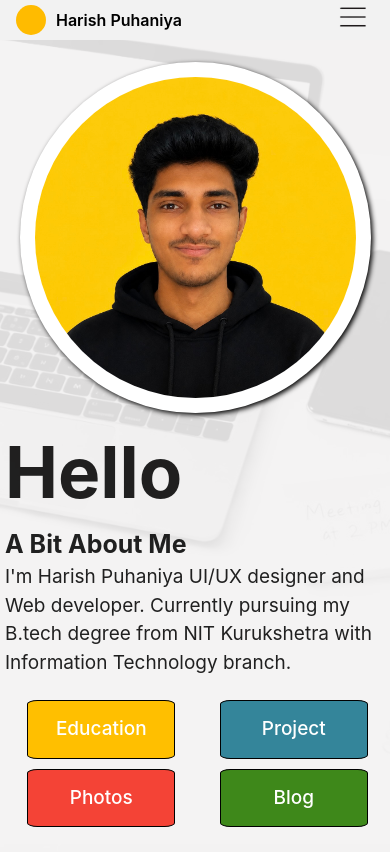
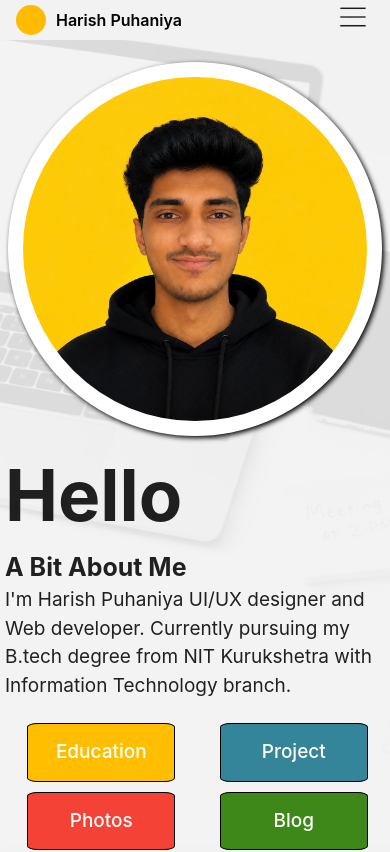
Before and after one commit to HARISH-YADAV483/harishpuhaniya, a React (Vite) app in the folder frontend/: page / in a window 390 px wide. Shown: the top 852 px of the page. Built offline with nearby package versions, Linux system fonts and the light colour scheme; no server answers.

Commit message:
your message

```diff
--- a/frontend/src/components/Home.css
+++ b/frontend/src/components/Home.css
@@ -135,12 +135,12 @@ width: calc(100vw - 30px);
 
 } */
  .rama {
-margin-right: 5vw !important;
-margin-left: 5vw !important;
+margin-right: 2vw !important;
+margin-left: 2vw !important;
 margin-top: 22px !important;
   position: relative;
 border-radius: 50% !important;
-  width: calc(90vw) !important;
+  width: calc(96vw) !important;
 
   margin: 0 auto;
 
```
